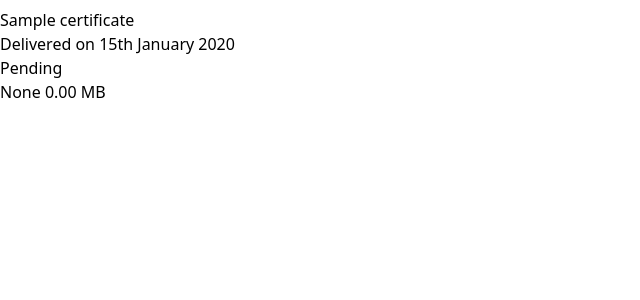
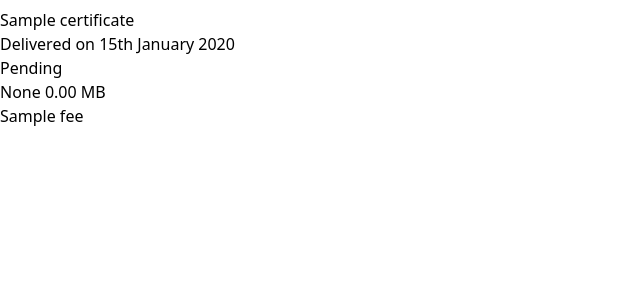
Before and after one commit to wattlehq/mimosa, a Django app: template src/core/templates/pages/order.html in a window 1280 px wide. Shown: the part 352-652 px from the top of the page, without its empty margins (0-640 px from the left). Run offline with Django 5.2, Linux system fonts and the light colour scheme; the template is opened without the code that fills it: most values are stand-ins (such as "Sample title", 1, 10 or a date in 2020); style sheets or scripts are compiled from the project's sources.

Commit message:
feat: cert fee

```diff
--- a/src/core/templates/pages/order.html
+++ b/src/core/templates/pages/order.html
@@ -66,6 +66,12 @@
             </a>
           </li>
         {% endif %}
+        {% if line.fee %}
+          <li>
+            {{ line.fee.name }}
+          </li>
+        {% endif %}
+
       </ul>
     </section>
     <br/>
```
